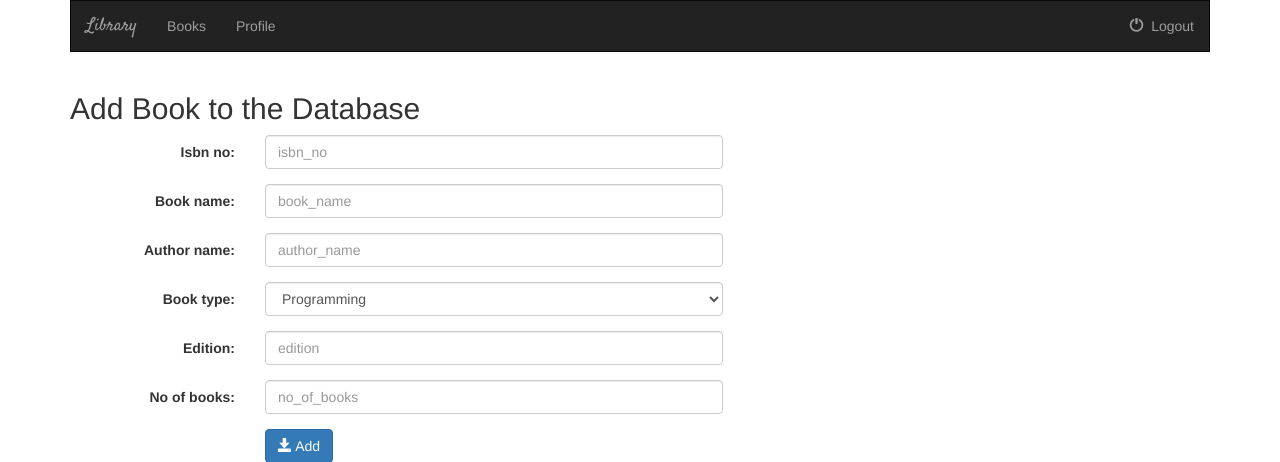
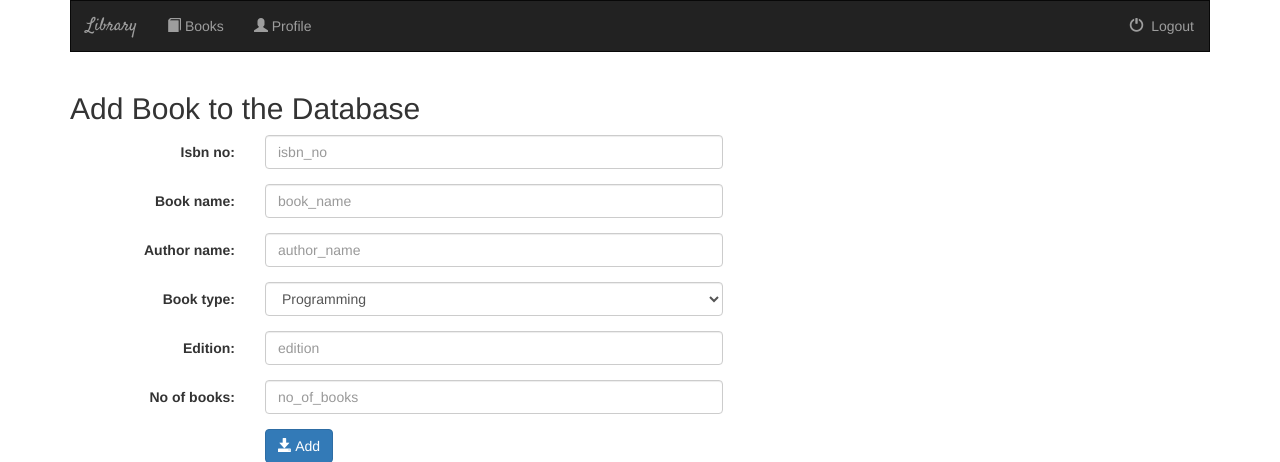
Before and after one commit to immanoj16/Library, a Django app: page /addbook/ in a window 1280 px wide. Shown: the top 462 px of the page. Run offline with Django 3.2, Linux system fonts and the light colour scheme; a user stored in the database is signed in; some libraries are stand-ins or nearby versions.

Commit message:
Add some books

```diff
--- a/books/templates/books/addbook.html
+++ b/books/templates/books/addbook.html
@@ -10,7 +10,7 @@
 
 {% block content %}
     <h2>Add Book to the Database</h2>
-    <form class="form-horizontal" method="post" action="{% url 'addbook' %}">
+    <form class="form-horizontal" method="post">
         {% csrf_token %}
         {% for field in book_form %}
             <div class="form-group">
--- a/books/templates/books/base.html
+++ b/books/templates/books/base.html
@@ -28,8 +28,8 @@
             <!-- Items -->
             <div class="collapse navbar-collapse" id="topNavBar">
                 <ul class="nav navbar-nav">
-                    <li class="{% block books_active %}{% endblock %}"><a href="{% url 'home' %}">Books</a></li>
-                    <li class="{% block profile_active %}{% endblock %}"><a href="#">Profile</a></li>
+                    <li class="{% block books_active %}{% endblock %}"><a href="{% url 'home' %}"><span class="glyphicon glyphicon-book"></span> Books</a></li>
+                    <li class="{% block profile_active %}{% endblock %}"><a href="#"><span class="glyphicon glyphicon-user"></span> Profile</a></li>
                 </ul>
 
                 <ul class="nav navbar-nav navbar-right">
```
Also changed, not shown: db.sqlite3.
